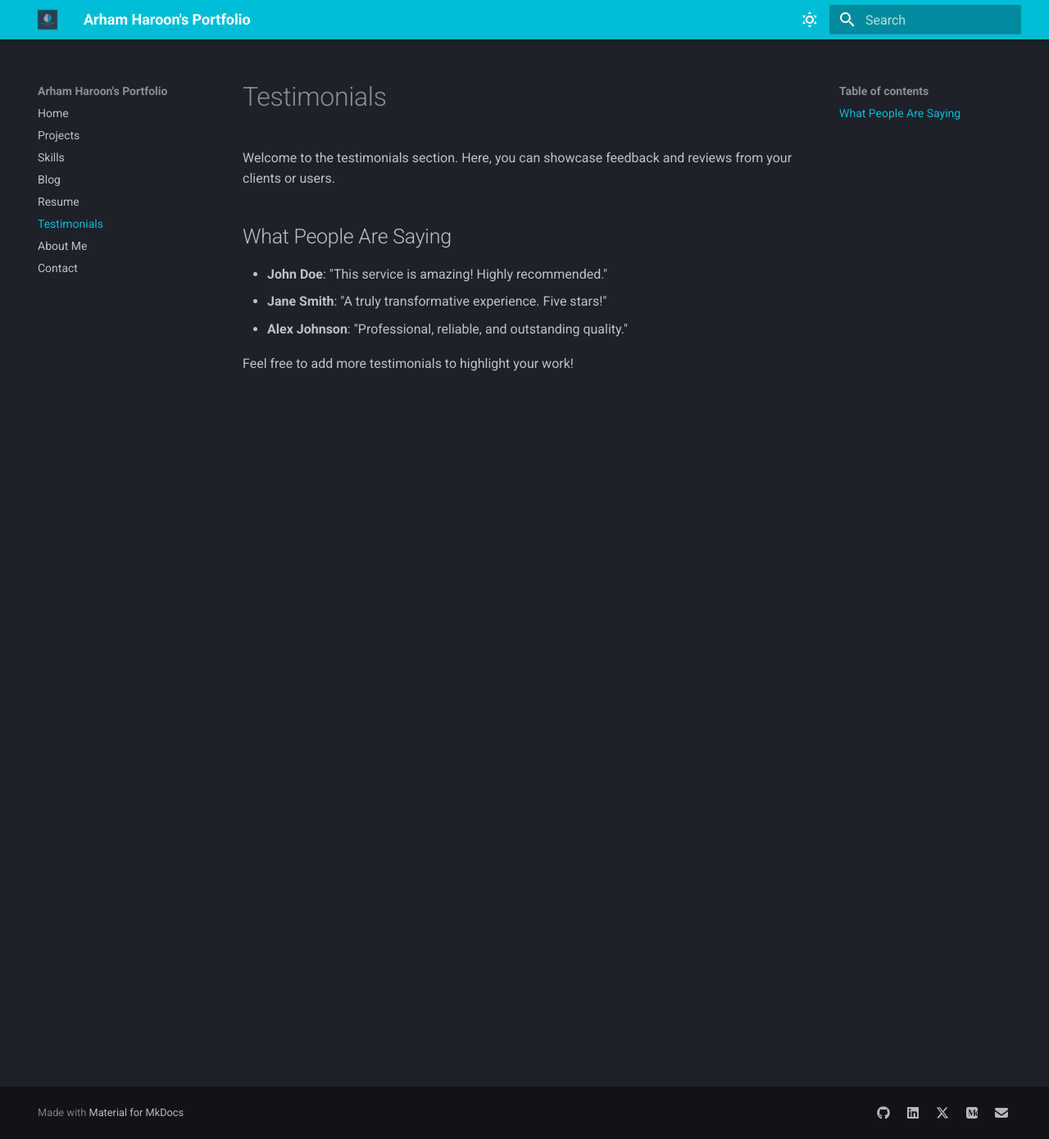
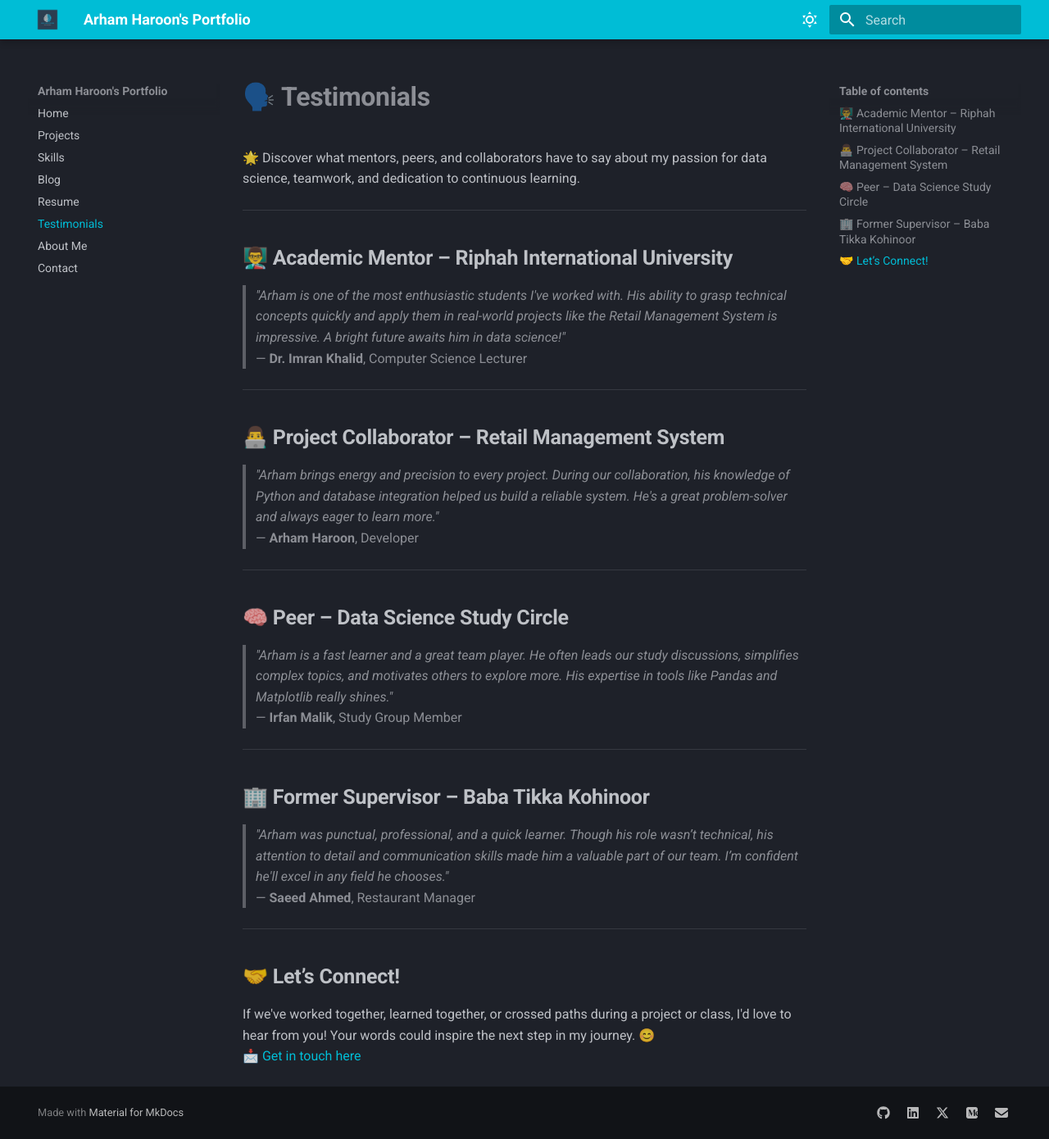
Before and after one commit to mian-arham-haroon/arham_portfolio, an MkDocs documentation site: the page built from docs/testimonials.md, in a window 1280 px wide and 1390 px high. Shown: the whole window at 82% size. Built offline with MkDocs 1.6.1 and Material for MkDocs 9.7.7, drawn with Linux system fonts in a browser that asks for light colours.

Commit message:
Update resume content

```diff
--- a/docs/testimonials.md
+++ b/docs/testimonials.md
@@ -1,11 +1,33 @@
-# Testimonials
+# 🗣️ **Testimonials**
 
-Welcome to the testimonials section. Here, you can showcase feedback and reviews from your clients or users.
+🌟 Discover what mentors, peers, and collaborators have to say about my passion for data science, teamwork, and dedication to continuous learning.
 
-## What People Are Saying
+---
 
-- **John Doe**: "This service is amazing! Highly recommended."
-- **Jane Smith**: "A truly transformative experience. Five stars!"
-- **Alex Johnson**: "Professional, reliable, and outstanding quality."
+## 👨‍🏫 **Academic Mentor – Riphah International University**
+> *"Arham is one of the most enthusiastic students I've worked with. His ability to grasp technical concepts quickly and apply them in real-world projects like the Retail Management System is impressive. A bright future awaits him in data science!"*
+> — **Dr. Imran Khalid**, Computer Science Lecturer
 
-Feel free to add more testimonials to highlight your work!
+---
+
+## 👨‍💻 **Project Collaborator – Retail Management System**
+> *"Arham brings energy and precision to every project. During our collaboration, his knowledge of Python and database integration helped us build a reliable system. He's a great problem-solver and always eager to learn more."*
+> — **Arham Haroon**, Developer
+
+---
+
+## 🧠 **Peer – Data Science Study Circle**
+> *"Arham is a fast learner and a great team player. He often leads our study discussions, simplifies complex topics, and motivates others to explore more. His expertise in tools like Pandas and Matplotlib really shines."*
+> — **Irfan Malik**, Study Group Member
+
+---
+
+## 🏢 **Former Supervisor – Baba Tikka Kohinoor**
+> *"Arham was punctual, professional, and a quick learner. Though his role wasn’t technical, his attention to detail and communication skills made him a valuable part of our team. I’m confident he'll excel in any field he chooses."*
+> — **Saeed Ahmed**, Restaurant Manager
+
+---
+
+## 🤝 **Let’s Connect!**
+If we've worked together, learned together, or crossed paths during a project or class, I'd love to hear from you! Your words could inspire the next step in my journey. 😊
+📩 [Get in touch here](contact.md)
```
Also changed, not shown: site/about/index.html, site/contact/index.html, site/search/search_index.json, site/skills/index.html, 1 other file.
